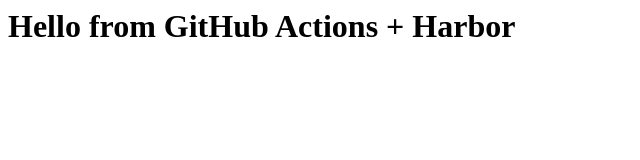
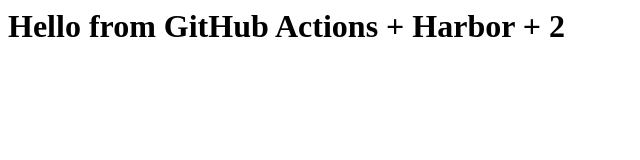
Before and after one commit to Vorathep-LukGolf/infra-lukgolf-poc, a plain HTML site: page hello-web/index.html in a window 1280 px wide. Shown: the full height of the page, 0-640 px from the left. Drawn offline with Linux system fonts and the light colour scheme.

Commit message:
test github action

```diff
--- a/hello-web/index.html
+++ b/hello-web/index.html
@@ -1 +1 @@
-<h1>Hello from GitHub Actions + Harbor</h1>
+<h1>Hello from GitHub Actions + Harbor + 2 </h1>
```
